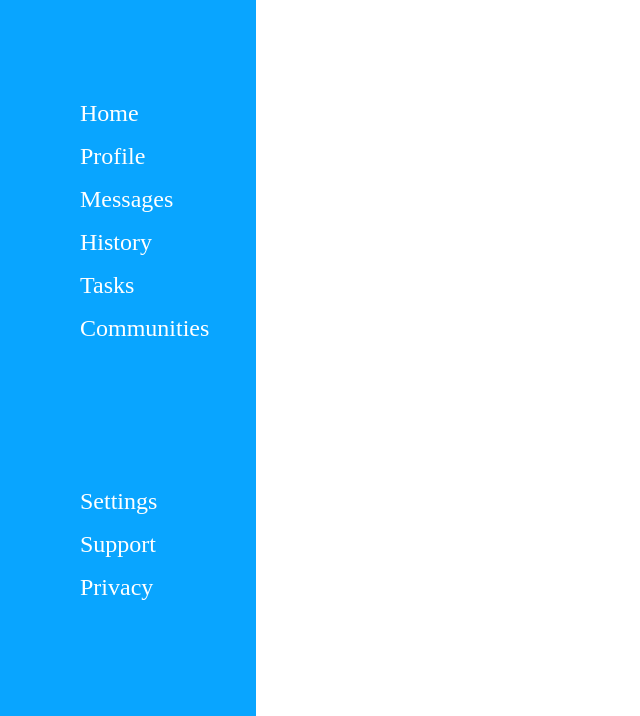
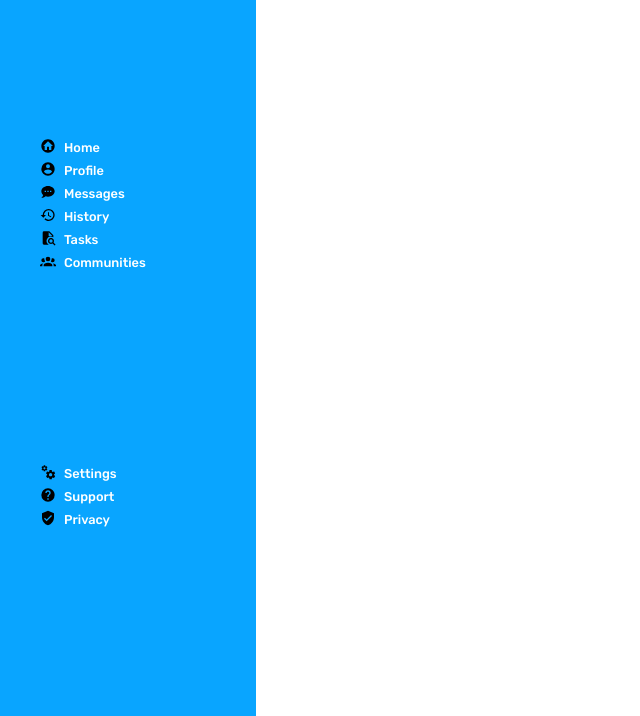
Before and after one commit to AleMachado7/TOP--Admin-Dashboard, a plain HTML site: page index.html in a window 1280 px wide. Shown: the part 84-800 px from the top of the page, without its empty margins (0-640 px from the left). Drawn offline with Linux system fonts and the light colour scheme.

Commit message:
Add sidebar icons

```diff
--- a/index.html
+++ b/index.html
@@ -6,28 +6,53 @@
     <meta name="viewport" content="width=device-width, initial-scale=1.0">
     <title>TOP Admin Dashboard</title>
     <link rel="stylesheet" href="./style.css">
+    <link rel="preconnect" href="https://fonts.googleapis.com">
+    <link rel="preconnect" href="https://fonts.gstatic.com" crossorigin>
+    <link href="https://fonts.googleapis.com/css2?family=Rubik:wght@500&display=swap" rel="stylesheet">
 </head>
 <body>
     <nav class="sidebar">
         <p>Dashboard</p>
-        <div class="sidebar-items-top">
-            <ul>
-                <li>Home</li>
-                <li>Profile</li>
-                <li>Messages</li>
-                <li>History</li>
-                <li>Tasks</li>
-                <li>Communities</li>
-            </ul>
-        </div>
-        <div class="sidebar-items-bottom">
-            <ul>
-                <li>Settings</li>
-                <li>Support</li>
-                <li>Privacy</li>
-            </ul>
-        </div>
-
+        <ul class="sidebar-items-top">
+            <li>
+                <img src="./images/home-circle.svg">
+                <p>Home</p>
+            </li>
+            <li>
+                <img src="./images/account-circle.svg">
+                <p>Profile</p>
+            </li>
+            <li>
+                <img src="./images/chat-processing.svg">
+                <p>Messages</p>
+            </li>
+            <li>
+                <img src="./images/history.svg">
+                <p>History</p>
+            </li>
+            <li>
+                <img src="./images/file-search.svg">
+                <p>Tasks</p>
+            </li>
+            <li>
+                <img src="./images/account-group.svg">
+                <p>Communities</p>
+            </li>
+        </ul>
+        <ul class="sidebar-items-bottom">
+            <li>
+                <img src="./images/cogs.svg">
+                <p>Settings</p>
+            </li>
+            <li>
+                <img src="./images/help-circle.svg">
+                <p>Support</p>
+            </li>
+            <li>
+                <img src="./images/shield-check.svg">
+                <p>Privacy</p>
+            </li>
+        </ul>
     </nav>
     <div class="main-section">
         <header>
--- a/style.css
+++ b/style.css
@@ -1,5 +1,6 @@
 * {
     box-sizing: border-box;
+    font-family: 'Rubik', sans-serif;
 }
 
 body {
@@ -14,22 +15,37 @@ body {
     background-color: #09a5ff;
     height: 100vh;
     padding: 0 40px;
+    margin: 0;
     color: white;
-    gap: 0;
 }
 
+
 .sidebar p {
-    font-size: 2rem;
-    margin-bottom: 0;
+    margin: 8px 0 0;
 }
 
-.sidebar-items-top ul,
-.sidebar-items-bottom ul {
-    font-size: 1.5rem;
+.sidebar ul {
+    margin: 0;
+    padding: 0;
+}
+
+.sidebar-items-top *,
+.sidebar-items-bottom  * {
+    font-size: 0.8rem;
     list-style: none;
+    margin: 0;
+    margin-top: 6px;
+    justify-content: start;
 }
 
 .sidebar-items-top li,
 .sidebar-items-bottom li {
-    padding: 8px 0;
+    display: flex;
+    gap: 8px;
+    margin: 0px;
 }
+
+.sidebar img {
+    width: 1rem;
+    height: 1rem;
+}
```
Also changed, not shown: images/account-circle.svg (added), images/account-group.svg (added), images/chat-processing.svg (added), images/cogs.svg (added), images/file-search.svg (added), images/help-circle.svg (added), images/history.svg (added), images/home-circle.svg (added), images/shield-check.svg (added).
